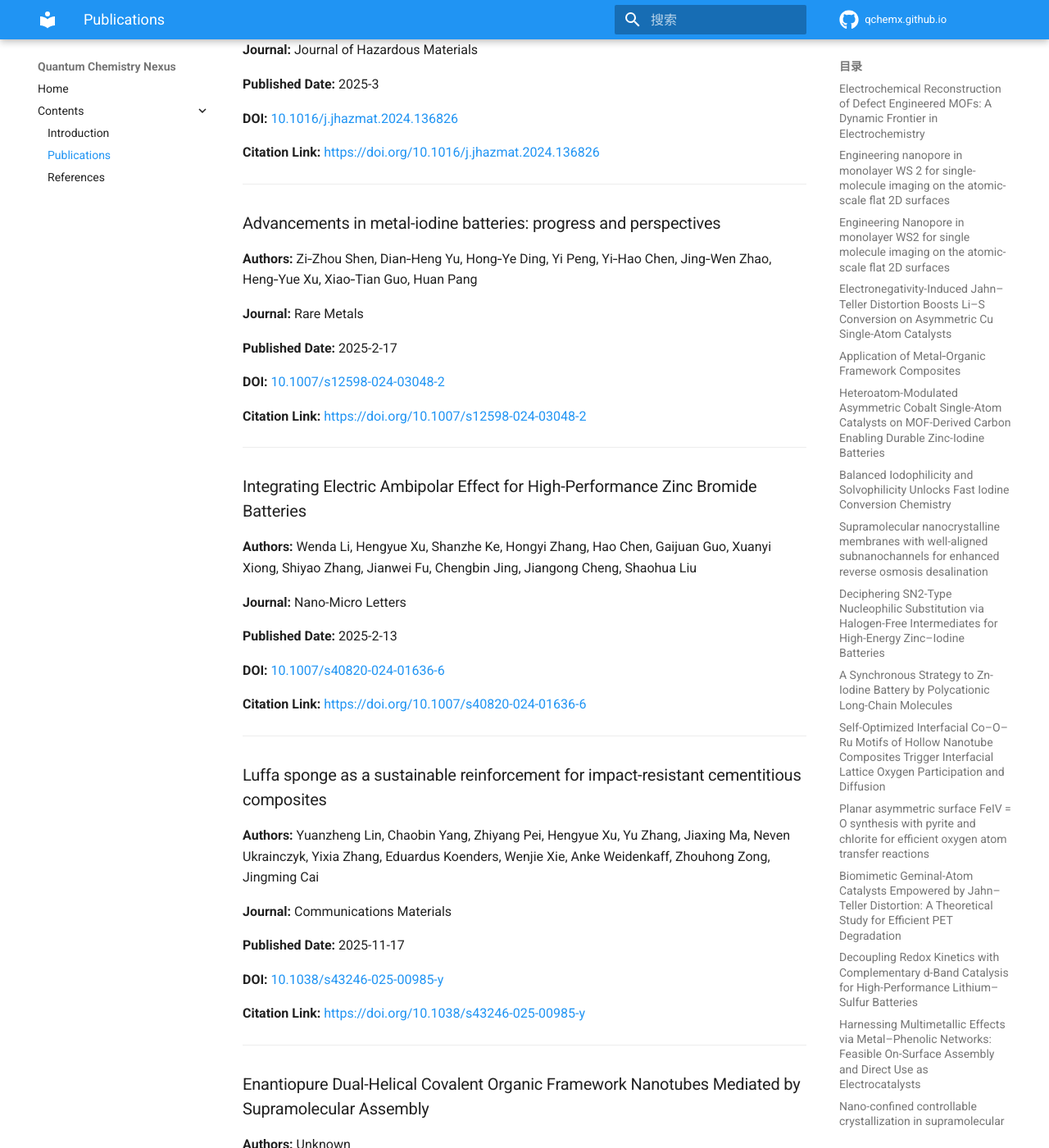
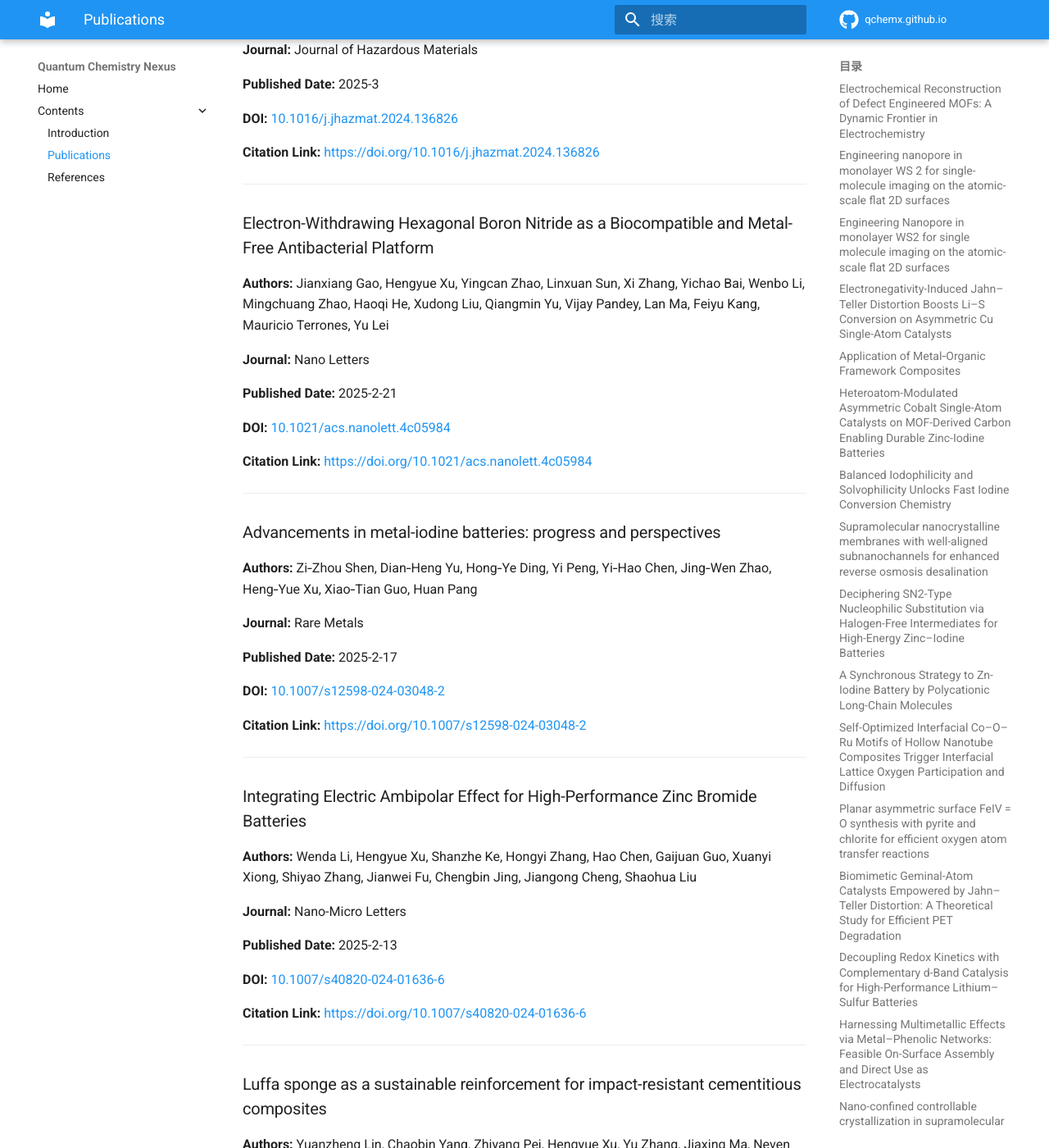
Before and after one commit to QChemX/qchemx.github.io, an MkDocs documentation site: the page built from docs/publications.md, in a window 1280 px wide and 1400 px high, scrolled down 5825 px. Shown: the whole window at 82% size. Built offline with MkDocs 1.6.1 and Material for MkDocs 9.7.7, drawn with Linux system fonts in a browser that asks for light colours; comment, search, counter and statistics services are not loaded; some of the changed text lies outside the part shown.

Commit message:
[orcid sync] Update publications

```diff
--- a/docs/publications.md
+++ b/docs/publications.md
@@ -278,6 +278,22 @@ This page was generated automatically.
 
 ---
 
+### Electron-Withdrawing Hexagonal Boron Nitride as a Biocompatible and Metal-Free Antibacterial Platform
+
+**Authors:** Jianxiang Gao, Hengyue Xu, Yingcan Zhao, Linxuan Sun, Xi Zhang, Yichao Bai, Wenbo Li, Mingchuang Zhao, Haoqi He, Xudong Liu, Qiangmin Yu, Vijay Pandey, Lan Ma, Feiyu Kang, Mauricio Terrones, Yu Lei
+
+**Journal:** Nano Letters
+
+**Published Date:** 2025-2-21
+
+**DOI:** [10.1021/acs.nanolett.4c05984](https://doi.org/10.1021/acs.nanolett.4c05984)
+
+**Citation Link:** [https://doi.org/10.1021/acs.nanolett.4c05984](https://doi.org/10.1021/acs.nanolett.4c05984)
+
+
+
+---
+
 ### Advancements in metal-iodine batteries: progress and perspectives
 
 **Authors:** Zi‐Zhou Shen, Dian‐Heng Yu, Hong‐Ye Ding, Yi Peng, Yi‐Hao Chen, Jing‐Wen Zhao, Heng‐Yue Xu, Xiao‐Tian Guo, Huan Pang
@@ -326,22 +342,6 @@ This page was generated automatically.
 
 ---
 
-### Enantiopure Dual-Helical Covalent Organic Framework Nanotubes Mediated by Supramolecular Assembly
-
-**Authors:** Unknown
-
-**Journal:** Journal of the American Chemical Society
-
-**Published Date:** 2025-11-12
-
-**DOI:** [10.1021/jacs.5c09144.s001](https://doi.org/10.1021/jacs.5c09144.s001)
-
-**Citation Link:** [https://doi.org/10.1021/jacs.5c09144](https://doi.org/10.1021/jacs.5c09144)
-
-
-
----
-
 ### Regulation of Rh Single-Atom Coordination for Enhanced Reverse Hydrogen Spillover and Efficient Electrochemical Dechlorination
 
 **Authors:** Qian Zheng, Hengyue Xu, Yancai Yao, Jie Dai, Guangming Zhan, Jiaxian Wang, Bing Zhou, Ruizhao Wang, Kaiyuan Wang, Rui Zhao, Bo Yang, Lizhi Zhang
@@ -369,6 +369,22 @@ This page was generated automatically.
 **DOI:** [10.1038/s41467-025-63969-z](https://doi.org/10.1038/s41467-025-63969-z)
 
 **Citation Link:** [https://doi.org/10.1038/s41467-025-63969-z](https://doi.org/10.1038/s41467-025-63969-z)
+
+
+
+---
+
+### Enantiopure Dual-Helical Covalent Organic Framework Nanotubes Mediated by Supramolecular Assembly
+
+**Authors:** Wenda Li, Hengyue Xu, Hongyi Zhang, Hao Chen, Shanzhe Ke, Gaijuan Guo, Facai Wei, Jianwei Fu, Chengbin Jing, Jiangong Cheng, Shaohua Liu
+
+**Journal:** Journal of the American Chemical Society
+
+**Published Date:** 2025-10-31
+
+**DOI:** [10.1021/jacs.5c09144](https://doi.org/10.1021/jacs.5c09144)
+
+**Citation Link:** [https://doi.org/10.1021/jacs.5c09144](https://doi.org/10.1021/jacs.5c09144)
 
 
 
@@ -1225,6 +1209,22 @@ This page was generated automatically.
 
 ---
 
+### An atomically dispersed Pt/γ-Mo2N(O0.3) catalyst for hydrogen production via aqueous-phase reforming of methanol
+
+**Authors:** Yang Liu, Sirui Li, Shanhui Zhu
+
+**Journal:** Green Chemistry
+
+**Published Date:** 2022-8-7
+
+**DOI:** [10.1007/s11144-022-02275-x](https://doi.org/10.1007/s11144-022-02275-x)
+
+**Citation Link:** [https://doi.org/10.1039/D5GC02092A](https://doi.org/10.1039/D5GC02092A)
+
+
+
+---
+
 ### Combined Corner‐Sharing and Edge‐Sharing Networks in Hybrid Nanocomposite with Unusual Lattice‐Oxygen Activation for Efficient Water Oxidation
 
 **Authors:** Haijuan Zhang, Yongxin Gao, Hengyue Xu, Daqin Guan, Zhiwei Hu, Chao Jing, Yuchen Sha, Yuxing Gu, Yu‐Cheng Huang, Yu‐Chung Chang, Chi‐Wen Pao, Xiaomin Xu, Jyh‐Fu Lee, Yi‐Ying Chin, Hong‐Ji Lin, Chien‐Te Chen, Yuhui Chen, Youmin Guo, Meng Ni, Wei Zhou, Zongping Shao
```
Also changed, not shown: other parts of docs/publications.md (+0 -32 lines).
